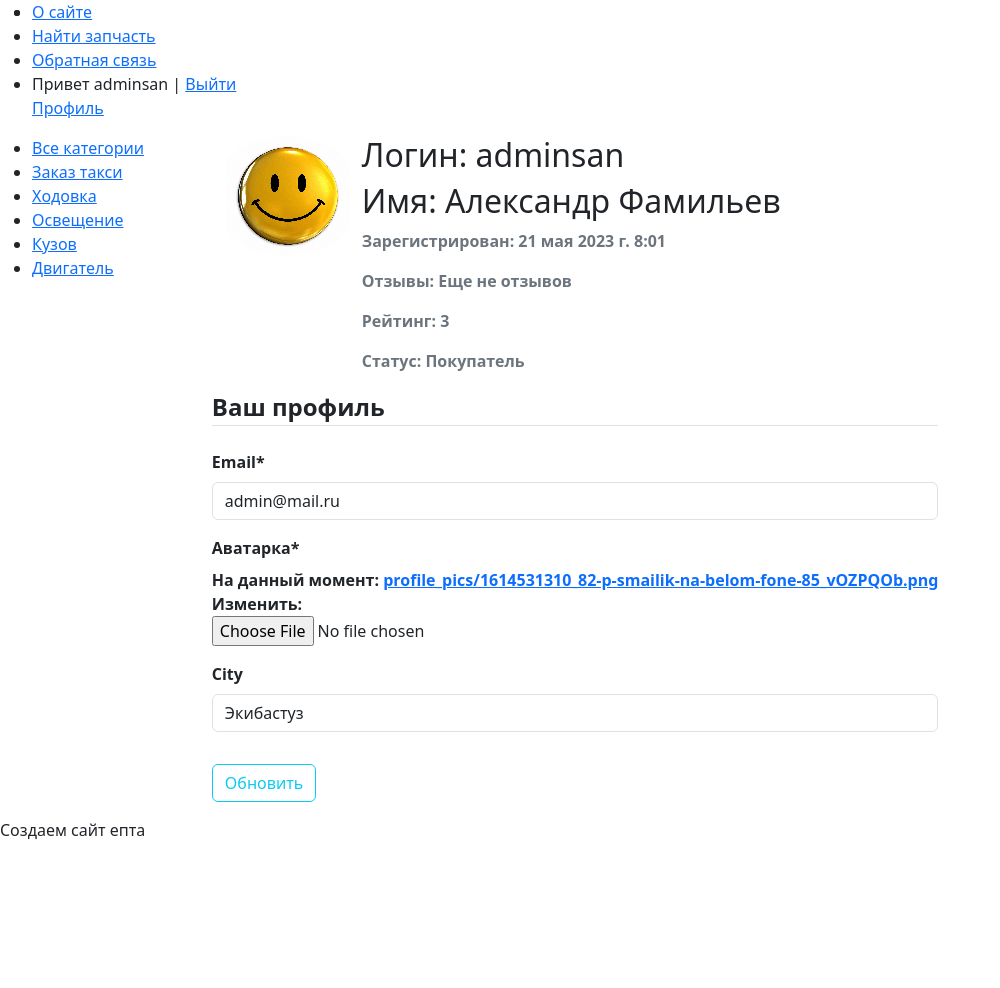
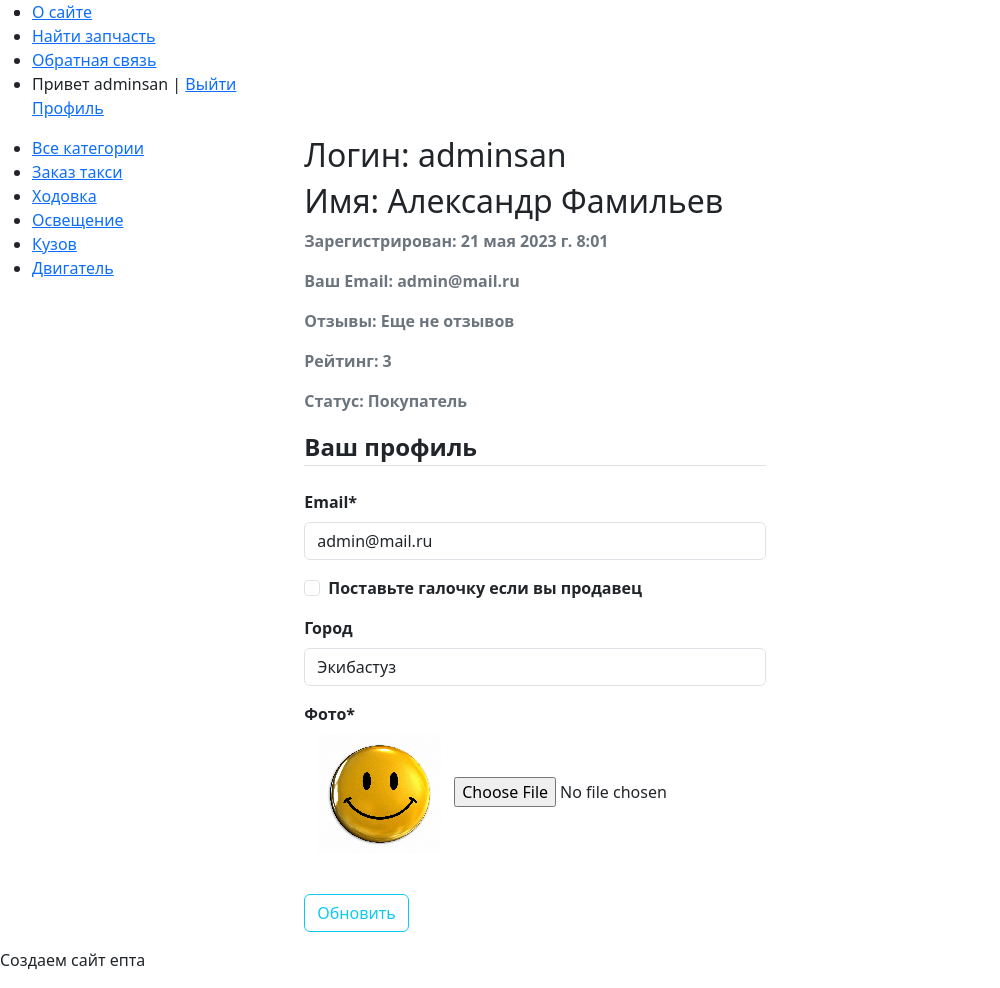
Before and after one commit to AlexSanGit/MySite, a Django app: page /profile/2 in a window 1280 px wide. Shown: the whole page, without its empty margins (0-1000 px from the left). Before the commit the page ends 840 px from the top, so only its background shows below. Run offline with Django 4.2, Linux system fonts and the light colour scheme; a user stored in the database is signed in; data comes from the database, SQL or seed files in the repository; lists and menus that the app fills with data are empty; parts of the project's set-up code (start-up, migrations or seed data) failed here and were passed over; some libraries are stand-ins or nearby versions.

Commit message:
Изменил страницу профиля

```diff
--- a/MySite/users/forms.py
+++ b/MySite/users/forms.py
@@ -1,8 +1,24 @@
 from django import forms
 from django.contrib.auth.models import User
 from django.contrib.auth.forms import UserCreationForm
+from django.forms import ClearableFileInput
+from django.utils.html import format_html
+
 from users.choices.city_choices import CITY_CHOICES
 from users.models import Profile
+
+
+class ImagePreviewClearableFileInput(forms.ClearableFileInput):
+    def render(self, name, value, attrs=None, renderer=None):
+        template = '<div class="custom-clearable-file-input">' \
+                   '<label class="custom-clearable-file-input-label" for="{}">' \
+                   '<img class="custom-clearable-file-input-preview" src="{}" alt="Фото">' \
+                   '</label>' \
+                   '<input type="{}" name="{}" class="custom-clearable-file-input-file" id="{}">' \
+                   '<span class="custom-clearable-file-input-clear">' \
+                   '</span>' \
+                   '</div>'
+        return format_html(template, attrs['id'], value.url if value else '', self.input_type, name, attrs['id'], attrs['id'])
 
 
 class UserRegisterForm(UserCreationForm):
@@ -14,15 +30,18 @@ class UserRegisterForm(UserCreationForm):
         fields = ['username', 'email', 'password1', 'password2', 'city']
 
 
+class ProfileUpdateForm(forms.ModelForm):
+    is_seller = forms.BooleanField(label='Поставьте галочку если вы продавец', required=False)
+    image = forms.ImageField(label='Фото', widget=ImagePreviewClearableFileInput(attrs={'accept': 'image/*'}))
+
+    class Meta:
+        model = Profile
+        fields = ['is_seller', 'city', 'image']
+
+
 class UserUpdateForm(forms.ModelForm):
     email = forms.EmailField()
 
     class Meta:
         model = User
         fields = ['email']
-
-
-class ProfileUpdateForm(forms.ModelForm):
-    class Meta:
-        model = Profile
-        fields = ['image', 'city', ]
--- a/MySite/users/models.py
+++ b/MySite/users/models.py
@@ -11,7 +11,7 @@ class Profile(models.Model):
     rating = models.IntegerField(default=0)
     review = models.TextField(blank=True)
     image = models.ImageField(verbose_name='Аватарка', default='default.jpg', upload_to='profile_pics')
-    city = models.CharField(max_length=3, choices=CITY_CHOICES, blank=True)
+    city = models.CharField(verbose_name='Город', max_length=3, choices=CITY_CHOICES, blank=True)
     phone = models.IntegerField(default=0, blank=True)
 
     # def __str__(self):
--- a/MySite/users/templates/users/login.html
+++ b/MySite/users/templates/users/login.html
@@ -32,7 +32,6 @@
                 <button class="btn btn-outline-info" type="submit">Войти</button>
             </div>
         </form>
-
         <div class="border-top pt-3">
             <small class="text-muted">
                 Нужен аккаунт? <a class="ml-2" href="{% url 'register' %}">Регистрация</a>
--- a/MySite/users/templates/users/profile.html
+++ b/MySite/users/templates/users/profile.html
@@ -21,12 +21,13 @@
         <th>
             <div class="content-section">
                 <div class="media">
-        <img class="rounded-circle account-img" src="{{ user.profile.image.url }}">
+<!--                    <img class="rounded-circle account-img" src="{{ user.profile.image.url }}">-->
                     <div class="media-body">
                         <h2 class="account-heading">Логин: {{ user.username }}</h2>
                         <h2 class="account-heading">Имя: {{ user.first_name }} {{ user.last_name }}</h2>
 
                         <p class="text-secondary">Зарегистрирован: {{ user.date_joined }}</p>
+                        <p class="text-secondary">Ваш Email: {{ user.email }}</p>
                         <p class="text-secondary">Отзывы: {{ profile.review }}</p>
                         <p class="text-secondary">Рейтинг: {% if profile.rating == 0 %}
                             Пока нет рейтинга
@@ -34,6 +35,7 @@
                             {{ profile.rating }}
                             {% endif%}
                         </p>
+
                         <p class="text-secondary">Статус: {% if profile.is_seller %}
                             Продавец
                             {% else %}
```
Also changed, not shown: MySite/Blog/templates/blog/post_detail.html (+9 -2 lines). Lines whose indentation alone changed are shown as unchanged.
